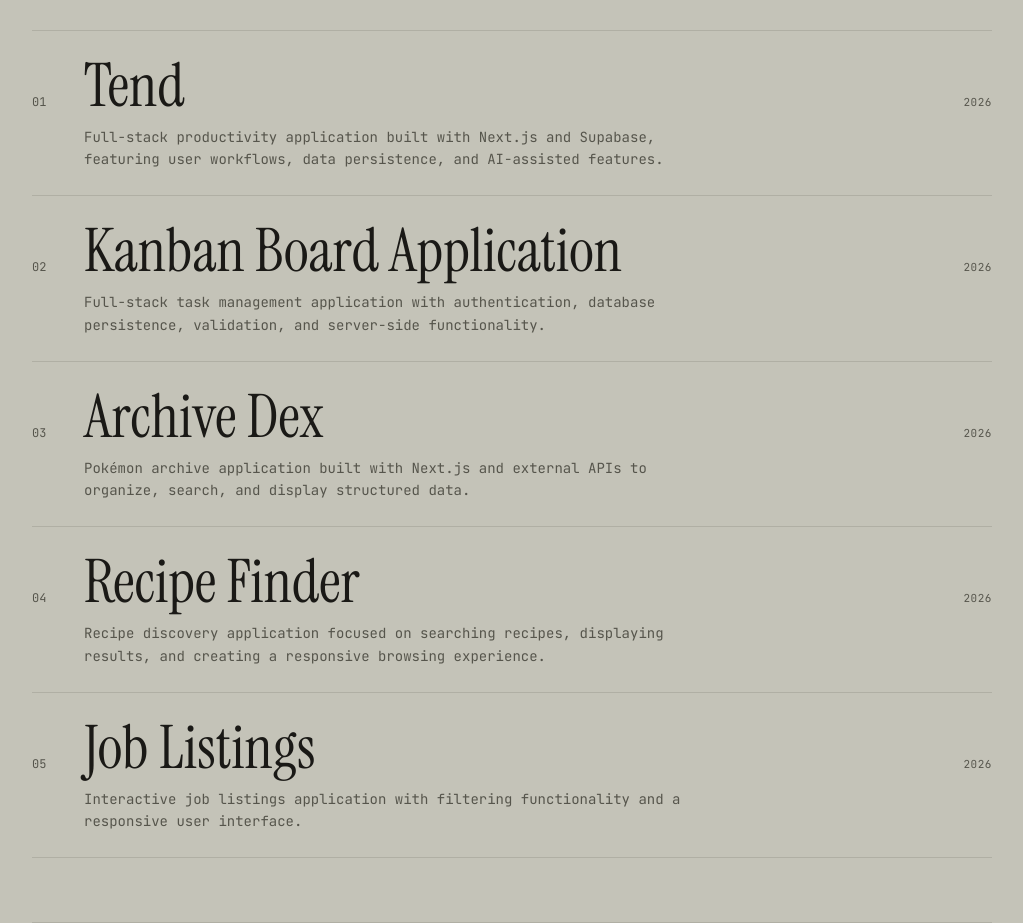
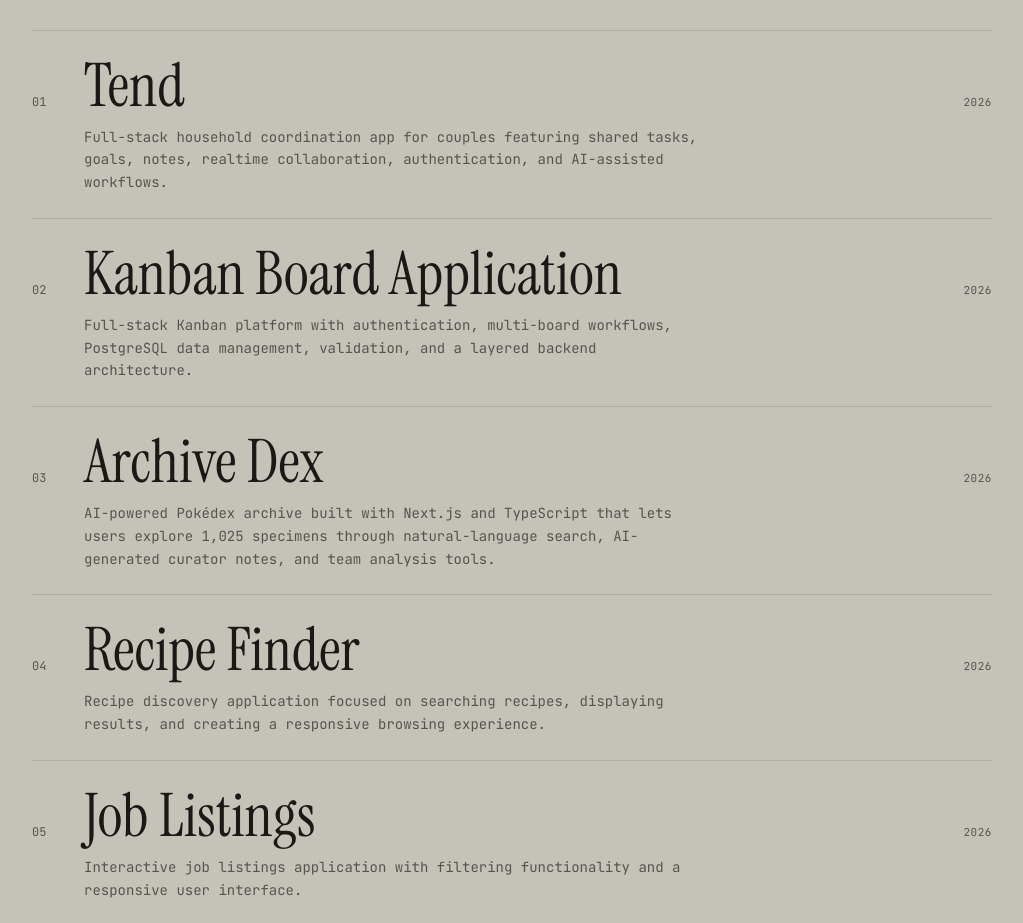
Before and after one commit to dev-rome/Dev-Rome-Portfolio, a Next.js app: page / in a window 1280 px wide. Shown: the part 1273-2196 px from the top of the page, without its empty margins (128-1151 px from the left). Built offline with nearby package versions, Linux system fonts and the light colour scheme.

Commit message:
feat: update project descriptions

```diff
--- a/data/work.ts
+++ b/data/work.ts
@@ -16,7 +16,7 @@
     year: "2026",
     meta: "Next.js · TypeScript · Tailwind CSS · Supabase · Vercel AI SDK · Anthropic",
     description:
-      "Full-stack productivity application built with Next.js and Supabase, featuring user workflows, data persistence, and AI-assisted features.",
+      "Full-stack household coordination app for couples featuring shared tasks, goals, notes, realtime collaboration, authentication, and AI-assisted workflows.",
     gradient: "linear-gradient(150deg,#c98a5a,#3a2418)",
     image: "/images/criblet.png",
     url: "https://tend-delta-eight.vercel.app/",
@@ -27,7 +27,7 @@
     year: "2026",
     meta: "Next.js · TypeScript · PostgreSQL (Neon) · Tailwind CSS",
     description:
-      "Full-stack task management application with authentication, database persistence, validation, and server-side functionality.",
+      "Full-stack Kanban platform with authentication, multi-board workflows, PostgreSQL data management, validation, and a layered backend architecture.",
     gradient: "linear-gradient(150deg,#7c3aed,#2563eb)",
     image: "/images/task-manager.png",
     url: "https://task-manager-five-khaki-48.vercel.app/",
@@ -38,7 +38,7 @@
     year: "2026",
     meta: "Next.js · TypeScript · REST API",
     description:
-      "Pokémon archive application built with Next.js and external APIs to organize, search, and display structured data.",
+      "AI-powered Pokédex archive built with Next.js and TypeScript that lets users explore 1,025 specimens through natural-language search, AI-generated curator notes, and team analysis tools.",
     gradient: "linear-gradient(150deg,#3a4a5a,#15202b)",
     image: "/images/archive-dex.png",
     url: "https://archive-dex.vercel.app/",
```
